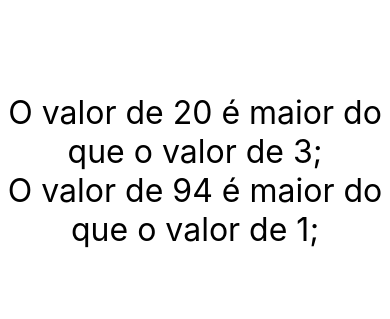
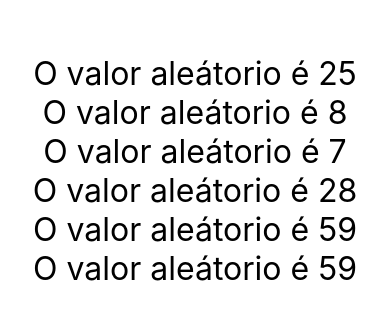
Before and after one commit to Graciliano-Barroso/exercicios-react-native, a React Native app: screen / in a window 390 px wide. Shown: the part 251-570 px from the top of the page. Built offline with nearby package versions, Linux system fonts and the light colour scheme.

Commit message:
feat: Número aleatório e destructuring

```diff
--- a/src/App.js
+++ b/src/App.js
@@ -2,15 +2,22 @@
 import React from "react";
 import { SafeAreaView, StyleSheet } from "react-native";
 
-import MinMax from "./components/MinMax";
+import Aleatorio from "./components/Aleatorio";
+// import MinMax from "./components/MinMax";
 // import CompPadrao, { Comp1, Comp2 } from "./components/Mult";
 // import Primeiro from './components/Primeiro';
 
 export default () => (
     <SafeAreaView style={style.App}>
-        <MinMax min={3} max={20} />
+        <Aleatorio min={1} max={60} />
+        <Aleatorio min={1} max={60} />
+        <Aleatorio min={1} max={60} />
+        <Aleatorio min={1} max={60} />
+        <Aleatorio min={1} max={60} />
+        <Aleatorio min={1} max={60} />
+        {/* <MinMax min={3} max={20} />
         <MinMax min='1' max='94' />
-        {/* <CompPadrao />
+        <CompPadrao />
         <Comp1 />
         <Comp2 />
         <Primeiro /> */}
--- /dev/null
+++ b/src/components/Aleatorio.js
@@ -0,0 +1,12 @@
+import React from "react";
+import { Text } from "react-native";
+import Estilo from './estilo';
+
+export default ({ min, max }) => {
+    const delta = max - min + 1;
+    const aleatorio = parseInt(Math.random() * delta) + min;
+
+    return (
+        <Text style={Estilo.txtG}>O valor aleátorio é {aleatorio}</Text>
+    )
+}
```
